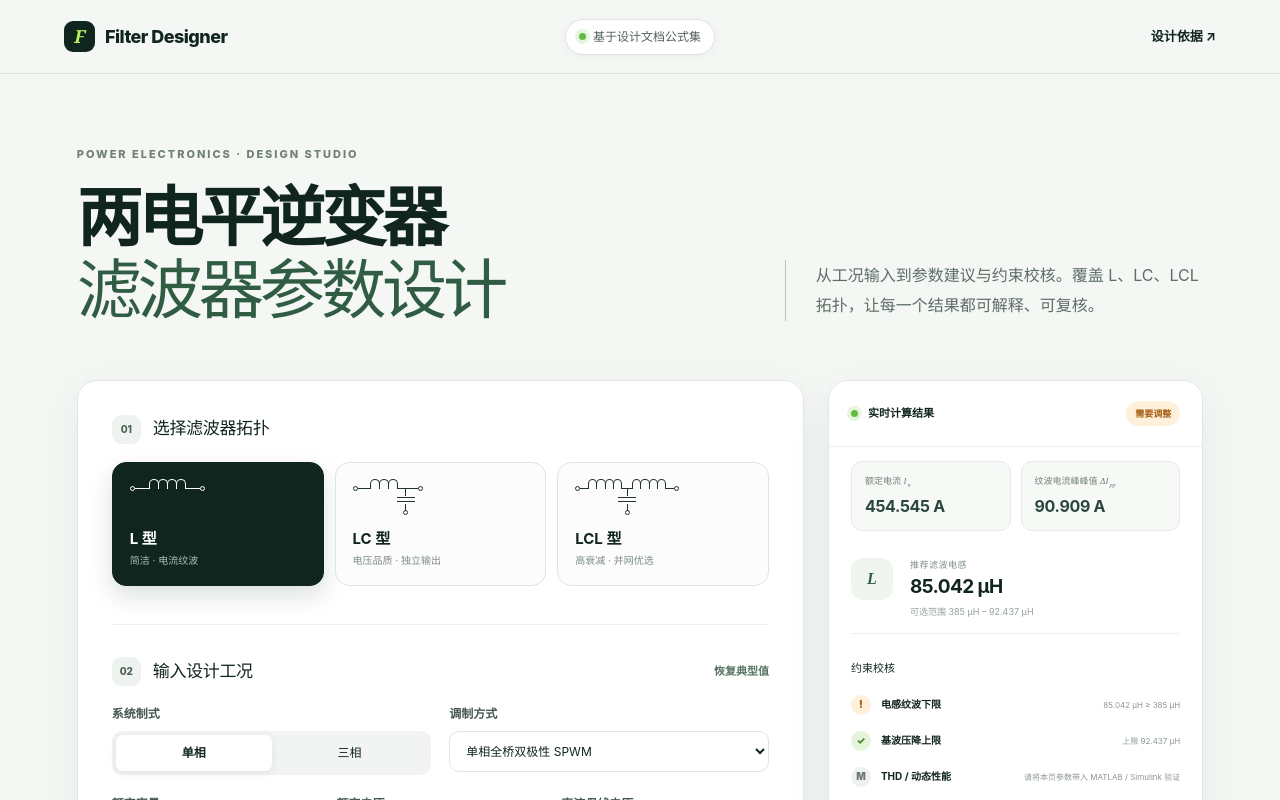
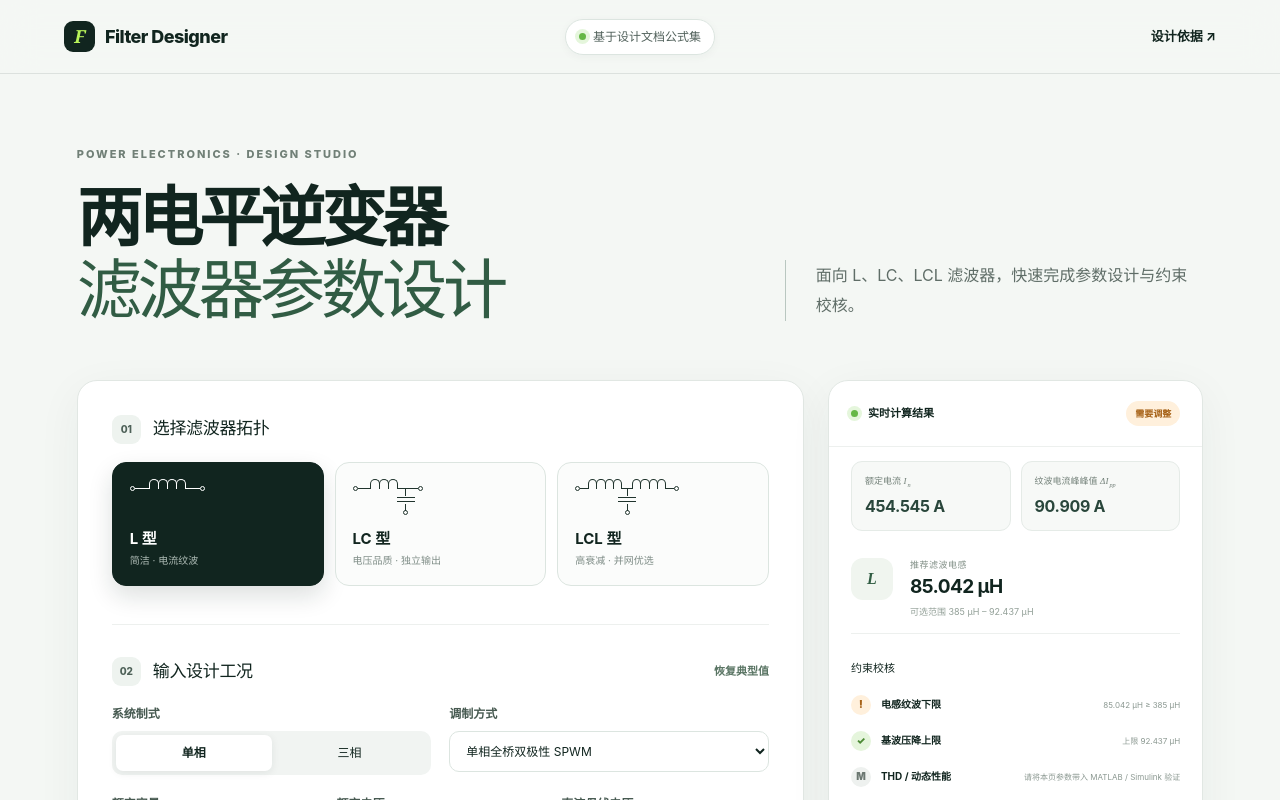
Before and after one commit to tenlancion/inverter-filter-designer, a Next.js app: page /inverter-filter-designer/ in a window 1280 px wide. Shown: the top 800 px of the page. Built offline with nearby package versions, Linux system fonts and the light colour scheme.

Commit message:
Update page.tsx

```diff
--- a/app/page.tsx
+++ b/app/page.tsx
@@ -169,7 +169,7 @@ export default function Home() {
 
       <section id="top" className="hero">
         <div><p className="eyebrow">POWER ELECTRONICS · DESIGN STUDIO</p><h1>两电平逆变器<br /><em>滤波器参数设计</em></h1></div>
-        <p className="hero-copy">从工况输入到参数建议与约束校核。覆盖 L、LC、LCL 拓扑，让每一个结果都可解释、可复核。</p>
+        <p className="hero-copy">面向 L、LC、LCL 滤波器，快速完成参数设计与约束校核。</p>
       </section>
 
       <section className="workspace">
```
